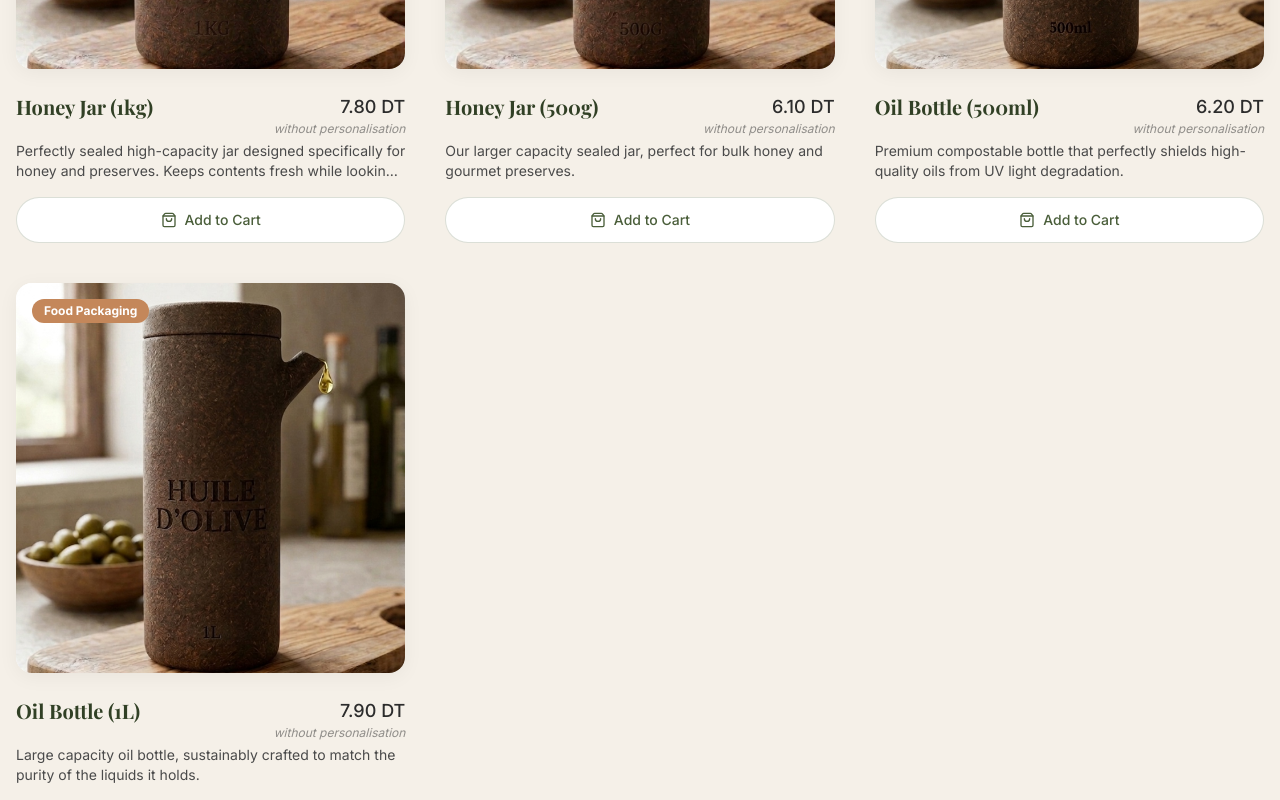
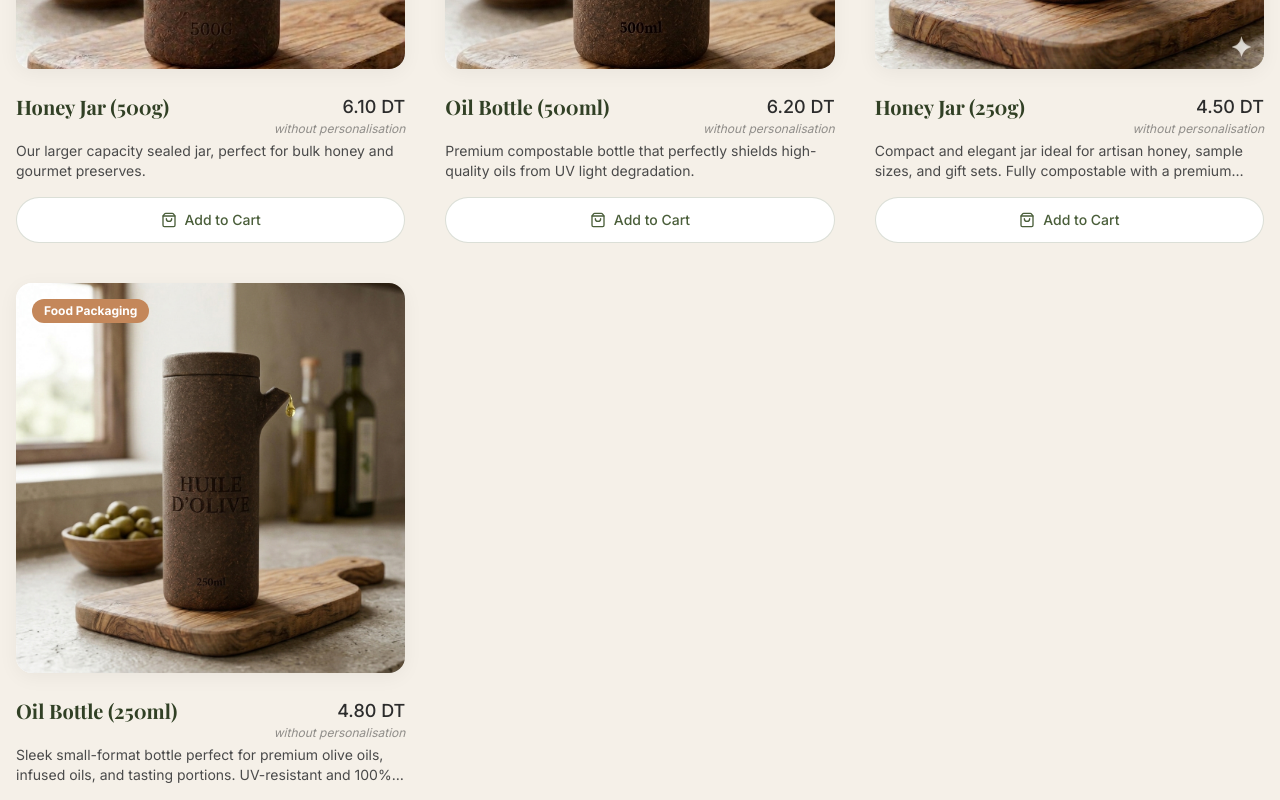
Before and after one commit to charfeddineoussema59-commits/OleaCycle, a React (Vite) app: page /products in a window 1280 px wide. Shown: the part 900-1700 px from the top of the page. Built offline with nearby package versions, Linux system fonts and the light colour scheme; a web font is replaced by a local one.

Commit message:
feat: implement Products page with mock data and custom B2B inquiry section

```diff
--- a/src/pages/Products.tsx
+++ b/src/pages/Products.tsx
@@ -4,15 +4,6 @@ import { Link } from 'react-router-dom';
 import { useCartStore } from '../store/cartStore';
 
 const MOCK_PRODUCTS = [
-  {
-    id: 4,
-    name: "Honey Jar (1kg)",
-    category: "Food Packaging",
-    price: 7.80,
-    minOrder: "150 units (B2B)",
-    description: "Perfectly sealed high-capacity jar designed specifically for honey and preserves. Keeps contents fresh while looking stunning on the shelf.",
-    image: "/honey_jar_1kg.jpg"
-  },
   {
     id: 7,
     name: "Honey Jar (500g)",
@@ -32,13 +23,22 @@ const MOCK_PRODUCTS = [
     image: "/oil_bottle_500ml.jpg"
   },
   {
-    id: 6,
-    name: "Oil Bottle (1L)",
+    id: 8,
+    name: "Honey Jar (250g)",
     category: "Food Packaging",
-    price: 7.90,
-    minOrder: "100 units (B2B)",
-    description: "Large capacity oil bottle, sustainably crafted to match the purity of the liquids it holds.",
-    image: "/oil_bottle_1l.jpg"
+    price: 4.50,
+    minOrder: "200 units (B2B)",
+    description: "Compact and elegant jar ideal for artisan honey, sample sizes, and gift sets. Fully compostable with a premium finish.",
+    image: "/honey_jar_250g.jpg"
+  },
+  {
+    id: 9,
+    name: "Oil Bottle (250ml)",
+    category: "Food Packaging",
+    price: 4.80,
+    minOrder: "150 units (B2B)",
+    description: "Sleek small-format bottle perfect for premium olive oils, infused oils, and tasting portions. UV-resistant and 100% compostable.",
+    image: "/oil_bottle_250ml.jpg"
   }
 ];
 
```
Also changed, not shown: public/honey_jar_250g.jpg (added), public/oil_bottle_250ml.jpg (added).
